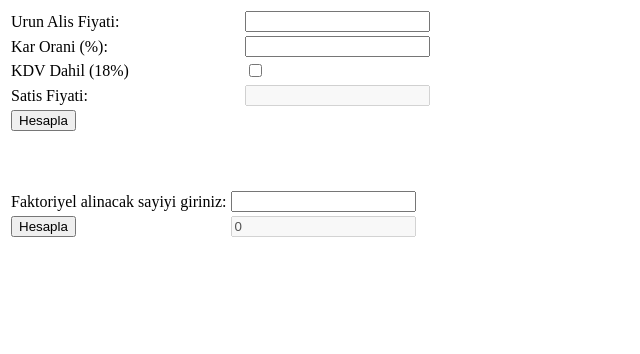
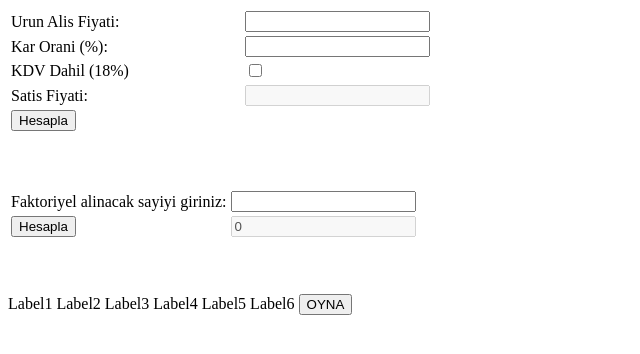
Before and after one commit to emirhalici/webProgramlamaGiris, a plain HTML site: page js2.html in a window 1280 px wide. Shown: the whole page, without its empty margins (0-640 px from the left). Drawn offline with Linux system fonts and the light colour scheme.

Commit message:
sayisal loto

```diff
--- a/js2.html
+++ b/js2.html
@@ -73,6 +73,14 @@
         </tr>
     </table>
 
+    <br><br><br>
+    <a id="lbl1">Label1</a>
+    <a id="lbl2">Label2</a>
+    <a id="lbl3">Label3</a>
+    <a id="lbl4">Label4</a>
+    <a id="lbl5">Label5</a>
+    <a id="lbl6">Label6</a>
+    <input type="button" value="OYNA" onclick="lotoOyna()">
 </body>
 
 <script>
@@ -98,4 +106,11 @@
         }
         document.getElementById("faktCevap").value = fakt;
     }
+    function lotoOyna() {
+        for (var i=1; i<=6; i++) {
+            var rand = Math.ceil(Math.random() * 49);
+            rand -= 1;
+            document.getElementById("lbl"+i).innerHTML = rand;
+        }
+    }
 </script>
```
